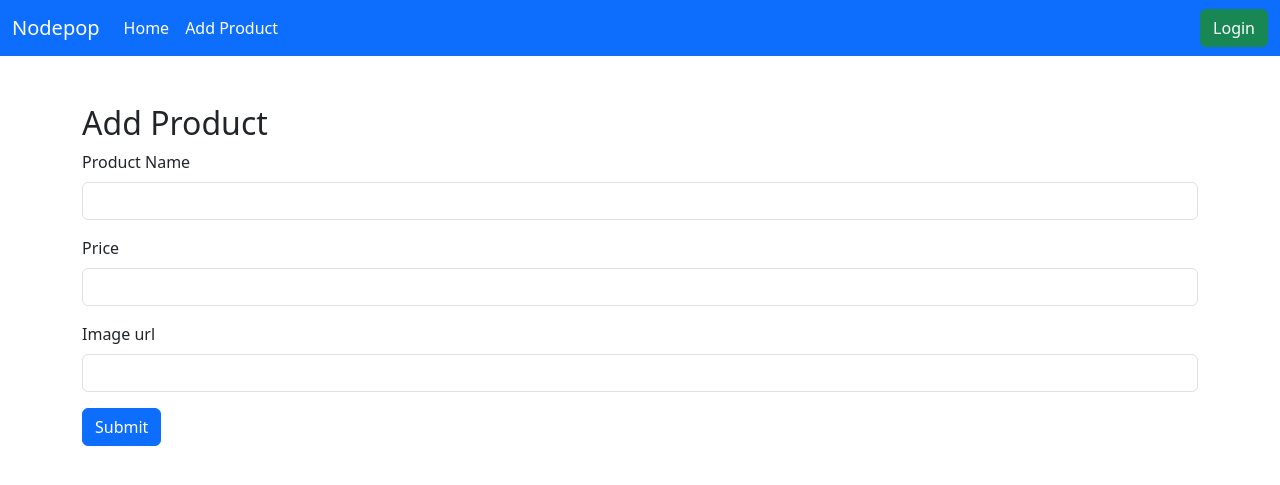
After one commit to Mitronios/Node-intro_Nodepop_practice, a Node server app: template views/add-product.html in a window 1280 px wide. The commit adds this page. Shown: the top 485 px of the page. Run offline with Node 20, Linux system fonts and the light colour scheme; the template is opened without the code that fills it, so the values that code supplies are empty; some libraries are stand-ins or nearby versions.

Commit message:
Feat: create add-product to add new products

```diff
--- a/app.js
+++ b/app.js
@@ -4,9 +4,11 @@ import createError from "http-errors";
 import logger from "morgan";
 import ejs from "ejs";
 import connectMongoose from "./lib/connectMongoose.js";
+import * as sessionManager from "./lib/sessionManager.js";
 import homeRoutes from "./routes/home.js";
 import loginRoutes from "./routes/login.js";
-import * as sessionManager from "./lib/sessionManager.js";
+import productsRoutes from "./routes/products.js";
+import { assignOwnerMiddleware } from "./middlewares/assignOwnerMiddleware.js";
 
 //Mongoose connect
 await connectMongoose();
@@ -38,6 +40,7 @@ app.use(sessionManager.useSessionsInViews);
 //App routes
 app.use("/", homeRoutes);
 app.use("/login", loginRoutes);
+app.use("/products", assignOwnerMiddleware, productsRoutes);
 
 //Catch 404 and send error
 app.use((req, res, next) => {
--- a/controllers/loginController.js
+++ b/controllers/loginController.js
@@ -18,7 +18,7 @@ export async function postLogin(req, res, next) {
       res.render("login", { req: req });
       return;
     }
-    req.session.userID = user.id;
+    req.session.userID = user._id;
 
     res.redirect("/");
   } catch (error) {
--- a/routes/home.js
+++ b/routes/home.js
@@ -6,7 +6,4 @@ const router = express.Router();
 //Get
 router.get("/", homeController.index);
 
-//Post
-router.post("/", homeController.postWithBody);
-
 export default router;
--- /dev/null
+++ b/views/add-product.html
@@ -0,0 +1,25 @@
+<%- include("header.html") %> <%- include("navbar.html") %>
+<div class="container mt-5">
+  <h2>Add Product</h2>
+  <form method="POST" action="/products/add">
+    <div class="mb-3">
+      <label for="inputName" class="form-label">Product Name</label>
+      <input name="name" type="text" class="form-control" id="inputName" />
+    </div>
+    <div class="mb-3">
+      <label for="inputPrice" class="form-label">Price</label>
+      <input name="price" type="text" class="form-control" id="inputPrice" />
+    </div>
+    <div class="mb-3">
+      <label for="inputImage" class="form-label">Image url</label>
+      <input name="image" type="text" class="form-control" id="inputImage" />
+    </div>
+    <button type="submit" class="btn btn-primary mb-3">Submit</button>
+  </form>
+</div>
+
+<script
+  src="https://cdn.jsdelivr.net/npm/bootstrap@5.3.3/dist/js/bootstrap.bundle.min.js"
+  integrity="sha384-YvpcrYf0tY3lHB60NNkmXc5s9fDVZLESaAA55NDzOxhy9GkcIdslK1eN7N6jIeHz"
+  crossorigin="anonymous"
+></script>
--- a/views/login.html
+++ b/views/login.html
@@ -13,7 +13,7 @@
         aria-describedby="emailHelp"
       />
       <div id="emailHelp" class="form-text">
-        We'll never share your email with anyone else.
+        <p>We'll never share your email with anyone else.</p>
       </div>
     </div>
     <div class="mb-3">
@@ -25,7 +25,7 @@
         id="inputPassword"
       />
     </div>
-    <button type="submit" class="btn btn-primary">Submit</button>
+    <button type="submit" class="btn btn-primary mb-3">Submit</button>
     <p><%= error %></p>
   </form>
 </div>
--- a/views/navbar.html
+++ b/views/navbar.html
@@ -19,6 +19,11 @@
         <li class="nav-item">
           <a class="nav-link active" aria-current="page" href="/">Home</a>
         </li>
+        <li class="nav-item">
+          <a class="nav-link active" aria-current="page" href="/products/add"
+            >Add Product</a
+          >
+        </li>
       </ul>
       <% if (!session.userID) { %>
       <a class="btn btn-success" href="/login">Login</a>
```
Also changed, not shown: controllers/homeController.js (+0 -9 lines), controllers/productsController.js (added, +22 -0 lines), middlewares/assignOwnerMiddleware.js (added, +20 -0 lines), routes/products.js (added, +12 -0 lines), views/home.html (+6 -3 lines).
